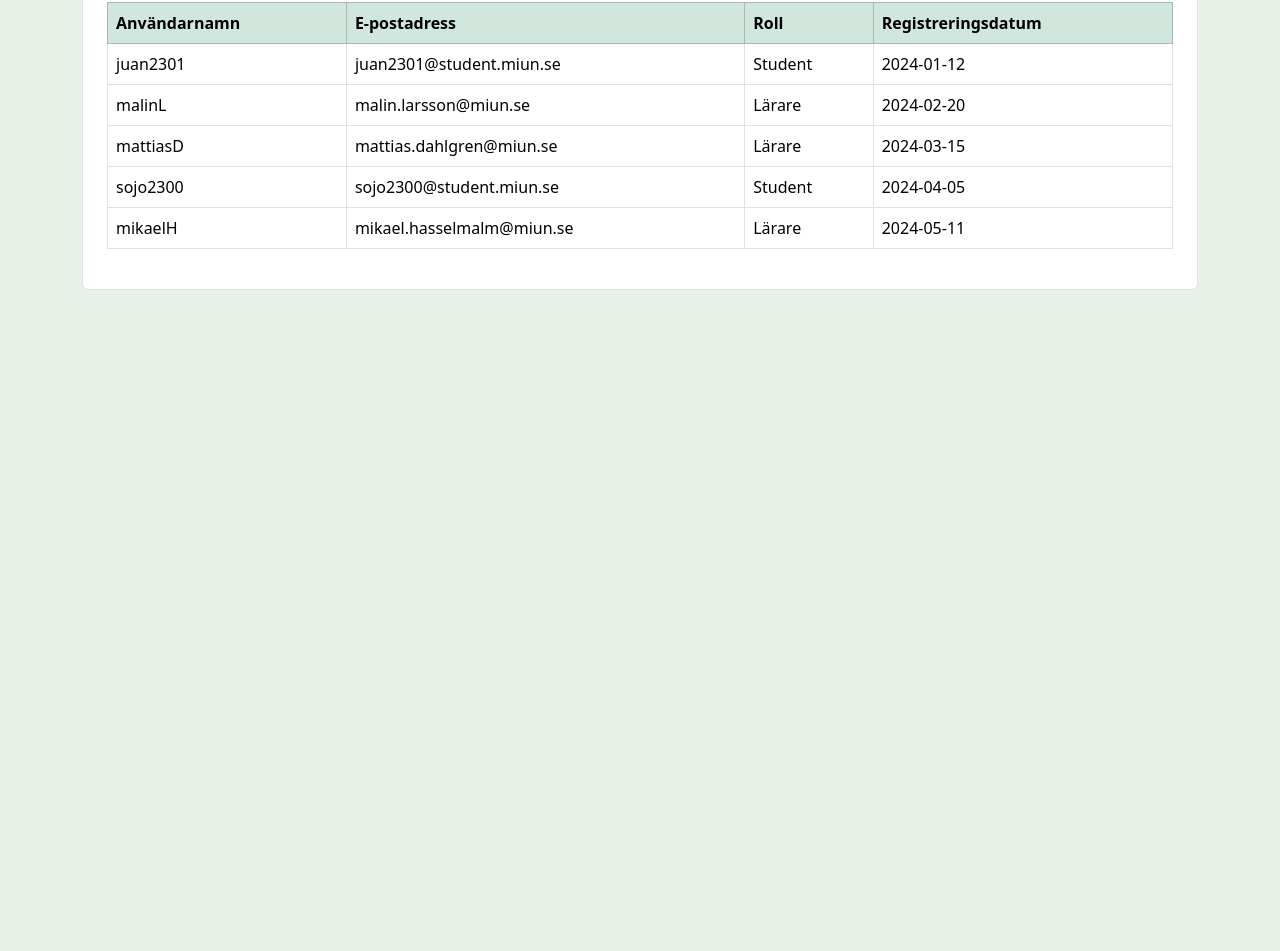
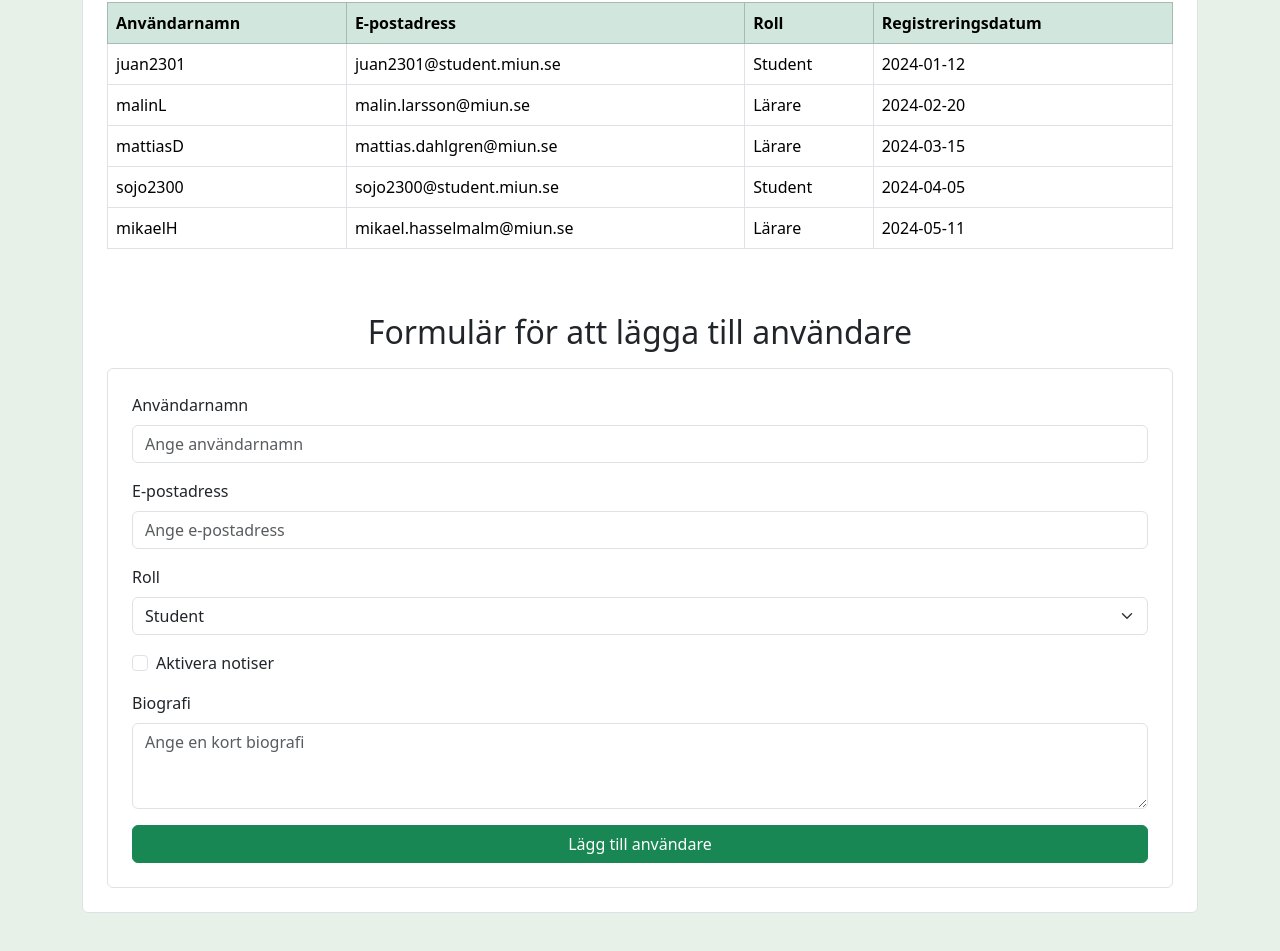
Before and after one commit to julieandersson/Moment1_DT193G, a website built with Parcel: page bootstrap.html in a window 1280 px wide. Shown: the part 197-1148 px from the top of the page. Before the commit the page ends 800 px from the top, so only its background shows below. Built offline with nearby package versions, Linux system fonts and the light colour scheme.

Commit message:
skapar formuläret i bootstrap

```diff
--- a/bootstrap.html
+++ b/bootstrap.html
@@ -62,6 +62,37 @@
                 </tbody>
             </table>
         </div>
+
+        <!-- Formulär -->
+        <h2 class="mt-5 mb-3 text-center">Formulär för att lägga till användare</h2>
+        <form class="border p-4 rounded">
+            <div class="mb-3">
+                <label for="username" class="form-label">Användarnamn</label>
+                <input type="text" class="form-control" id="username" placeholder="Ange användarnamn">
+            </div>
+            <div class="mb-3">
+                <label for="email" class="form-label">E-postadress</label>
+                <input type="email" class="form-control" id="email" placeholder="Ange e-postadress">
+            </div>
+            <div class="mb-3">
+                <label for="role" class="form-label">Roll</label>
+                <select class="form-select" id="role">
+                    <option>Student</option>
+                    <option>Lärare</option>
+                    <option>Admin</option>
+                    <option>IT</option>
+                </select>
+            </div>
+            <div class="mb-3 form-check">
+                <input type="checkbox" class="form-check-input" id="notifications">
+                <label class="form-check-label" for="notifications">Aktivera notiser</label>
+            </div>
+            <div class="mb-3">
+                <label for="bio" class="form-label">Biografi</label>
+                <textarea class="form-control" id="bio" rows="3" placeholder="Ange en kort biografi"></textarea>
+            </div>
+            <button type="submit" class="btn btn-success w-100">Lägg till användare</button>
+        </form>
     </div>
 </main>
 
```
